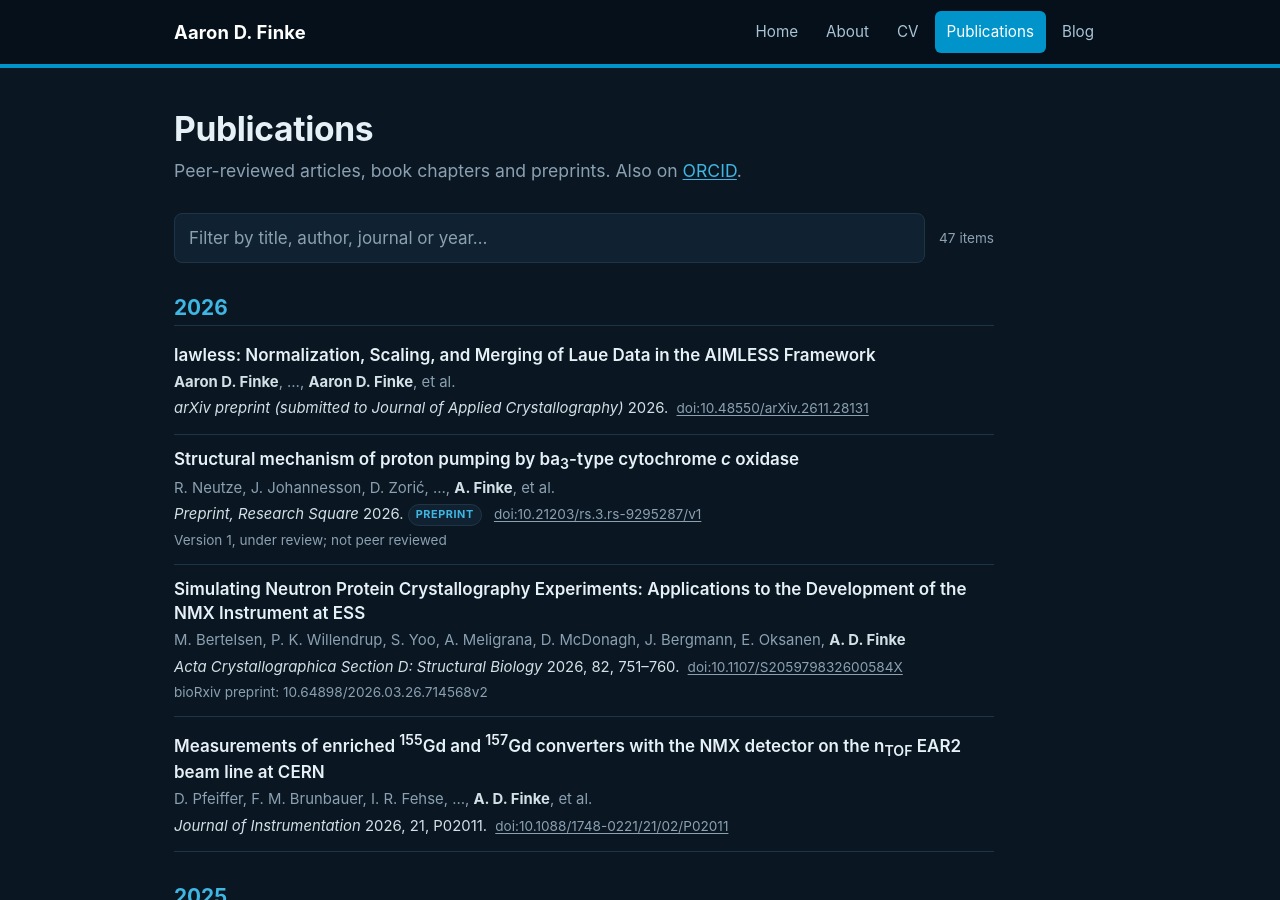
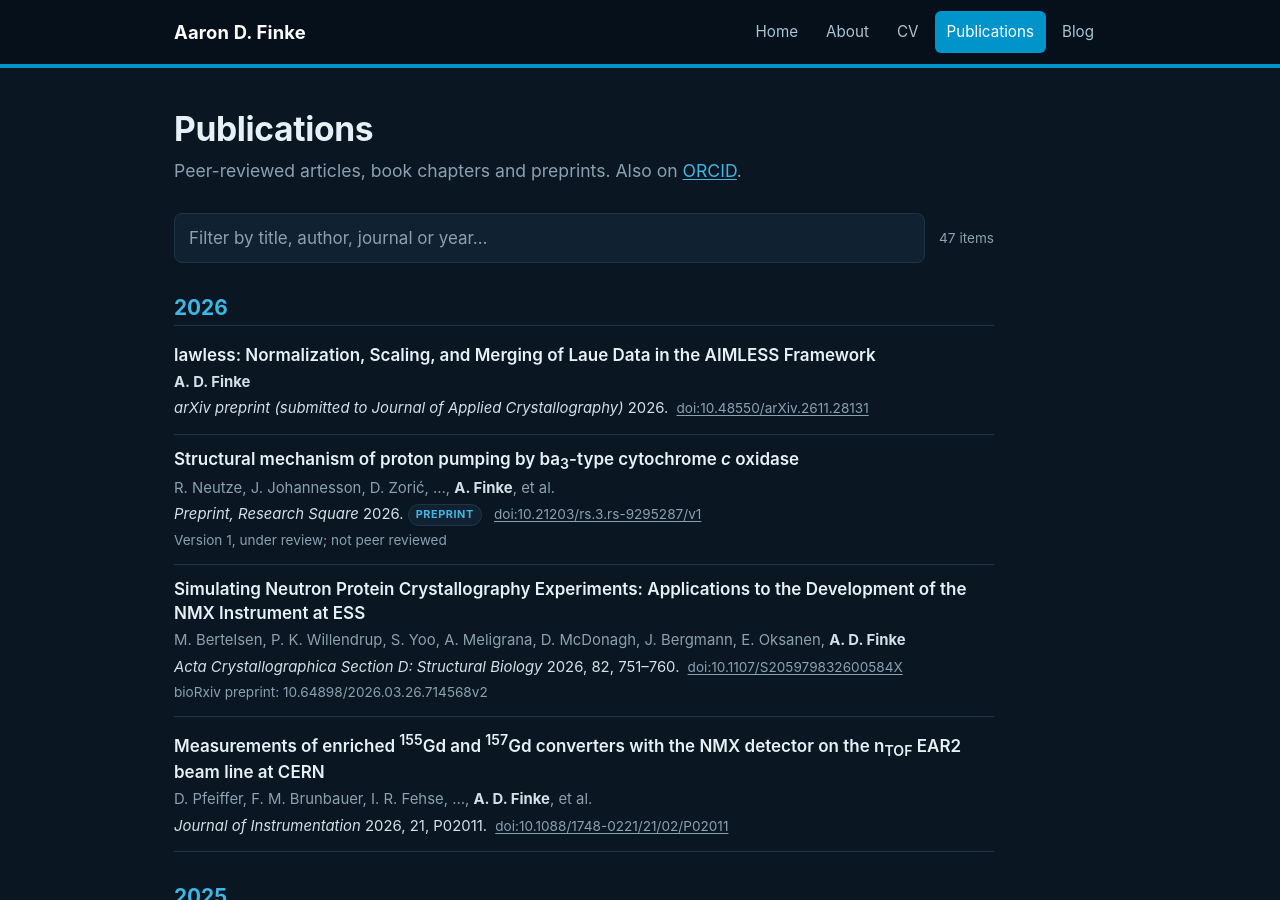
Before and after one commit to aaronfinke/aaronfinke.github.io, a Jekyll site: the page built from publications/index.md, in a window 1280 px wide and 900 px high. Built offline with Jekyll 4.4.1, drawn with Linux system fonts in a browser that asks for light colours.

Commit message:
update bib

```diff
--- a/_data/publications.yml
+++ b/_data/publications.yml
@@ -2,7 +2,8 @@
 - key: FinkeLawless2026
   type: preprint
   title: "lawless: Normalization, Scaling, and Merging of Laue Data in the AIMLESS Framework"
-  authors: "Aaron D. Finke"
+  authors:
+  - A. D. Finke
   venue: "arXiv preprint (submitted to Journal of Applied Crystallography)"
   year: 2026
   date: 2026-11-24
```
